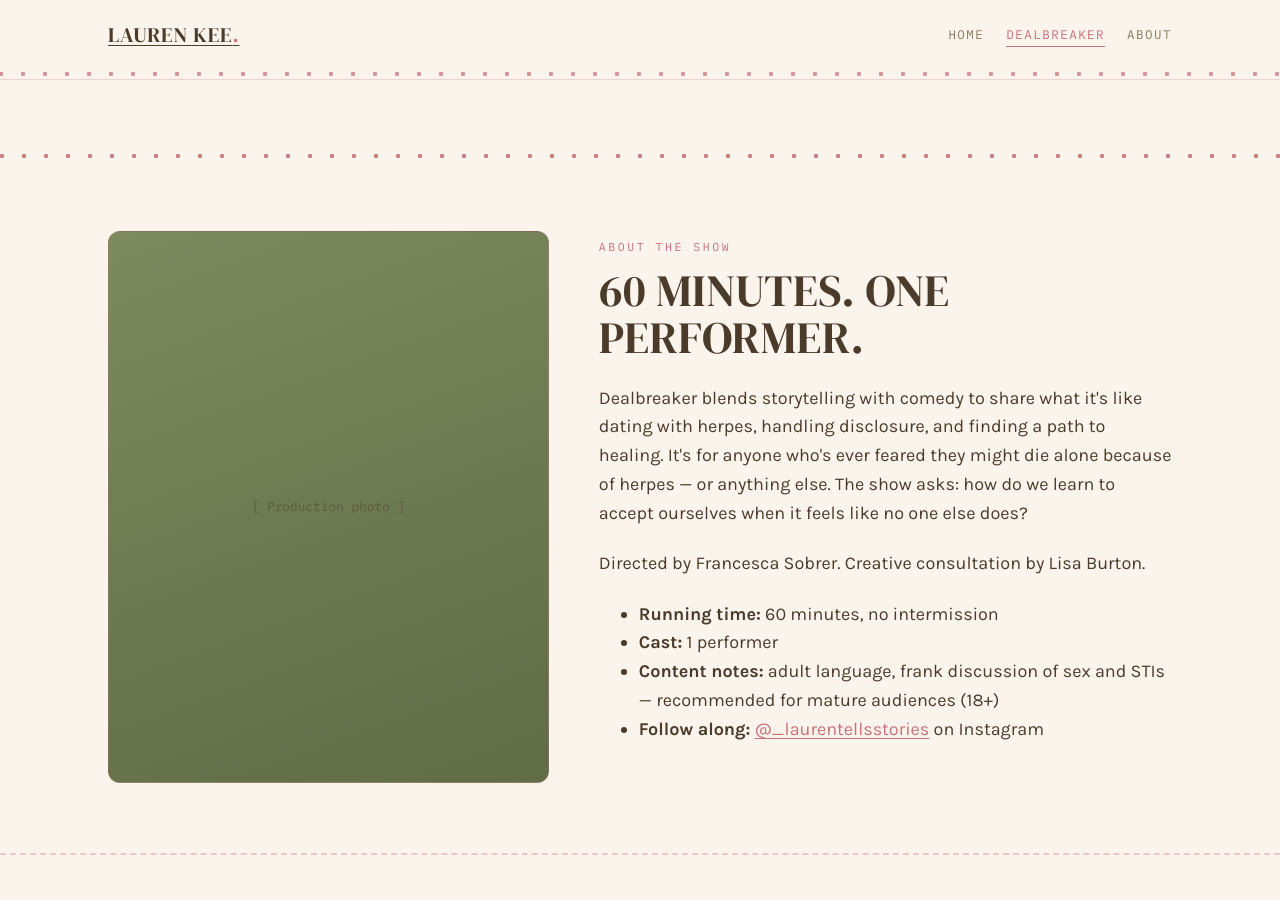
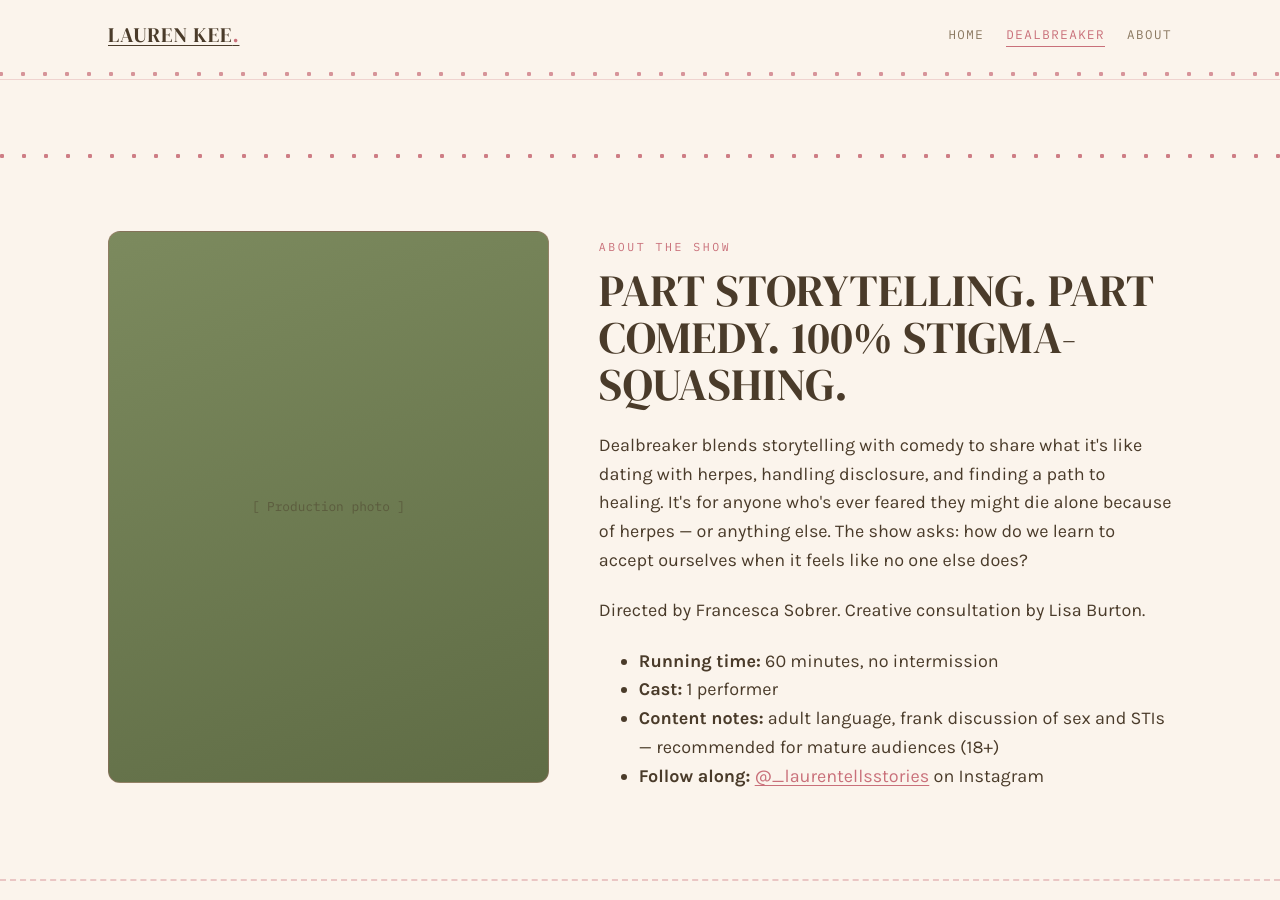
Before and after one commit to laurenkee-hub/site, a Jekyll site: the page built from dealbreaker.md, in a window 1280 px wide and 900 px high, scrolled down 317 px. Built offline with Jekyll 4.4.1, drawn with Linux system fonts in a browser that asks for light colours; some web fonts are replaced.

Commit message:
Update dealbreaker.md

```diff
--- a/dealbreaker.md
+++ b/dealbreaker.md
@@ -17,7 +17,7 @@ permalink: /dealbreaker/
     <div class="portrait" aria-hidden="true">[ Production photo ]</div>
     <div>
       <p class="eyebrow">About The Show</p>
-      <h2 class="mt-0">60 minutes. One performer.</h2>
+      <h2 class="mt-0">Part storytelling. Part comedy. 100% stigma-squashing.</h2>
       <p>Dealbreaker blends storytelling with comedy to share what it's like dating with herpes, handling disclosure, and finding a path to healing. It's for anyone who's ever feared they might die alone because of herpes — or anything else. The show asks: how do we learn to accept ourselves when it feels like no one else does?</p>
       <p>Directed by Francesca Sobrer. Creative consultation by Lisa Burton.</p>
       <ul>
```
